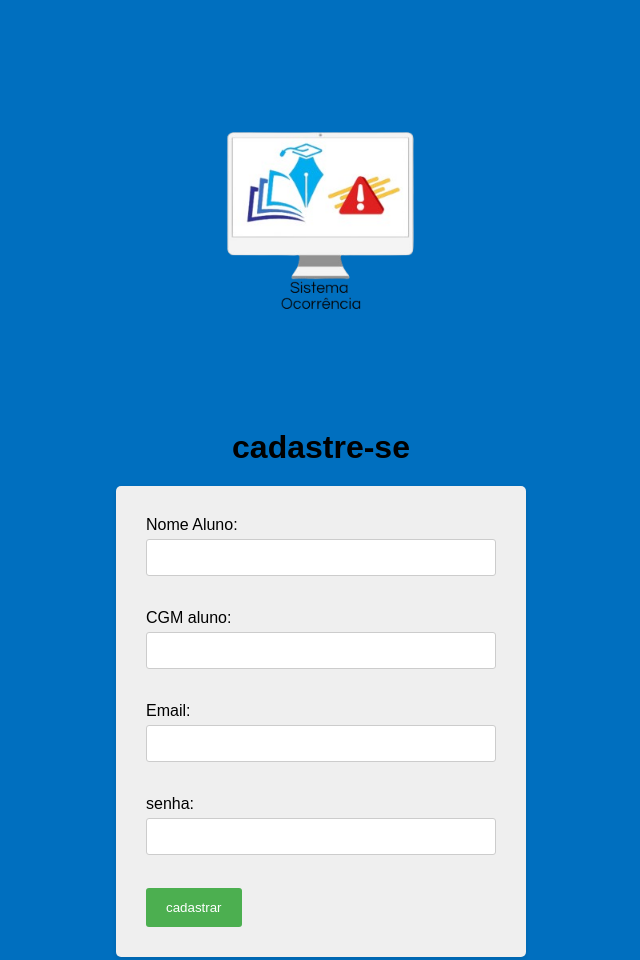
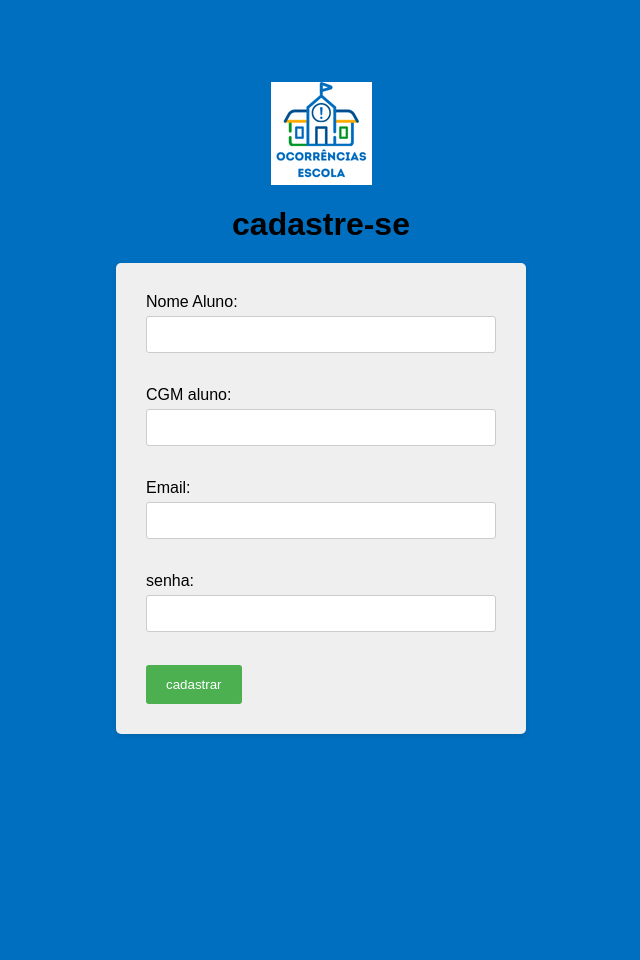
Before and after one commit to Dutrasilvathiago/sistema-ocorr-ncia, a plain HTML site: page cadastro.html in a window 1280 px wide. Shown: the whole page, without its empty margins (319-959 px from the left). After the commit the page ends 816 px from the top, so only its background shows below. Drawn offline with Linux system fonts and the light colour scheme.

Commit message:
Add files via upload

```diff
--- a/cadastro.html
+++ b/cadastro.html
@@ -5,7 +5,7 @@
   <link rel="stylesheet" href="style.css">
 </head>
 <body>
-  <img src="imagens/logoSIST-removebg-preview.png" alt="" id="img">
+  <img src="imagens/logo.png" alt="" id="img">
   <h1>cadastre-se</h1>
   <div class="form">
     <label for="name">Nome Aluno:</label>
--- a/style.css
+++ b/style.css
@@ -46,7 +46,7 @@
   }
 
   img{
-    width: 400px;
+    width: auto;
   }
   .im{
     width: auto;
```
Also changed, not shown: cadastro_prof.html (+1 -1 lines).
